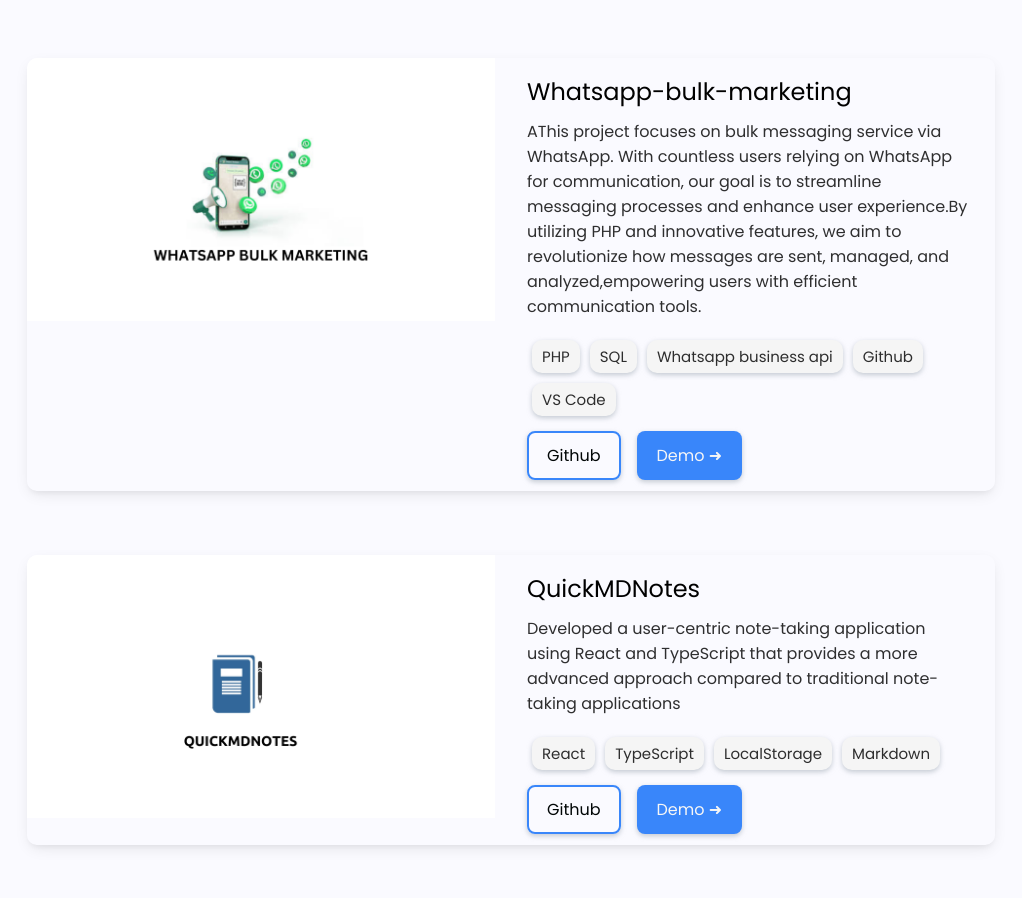
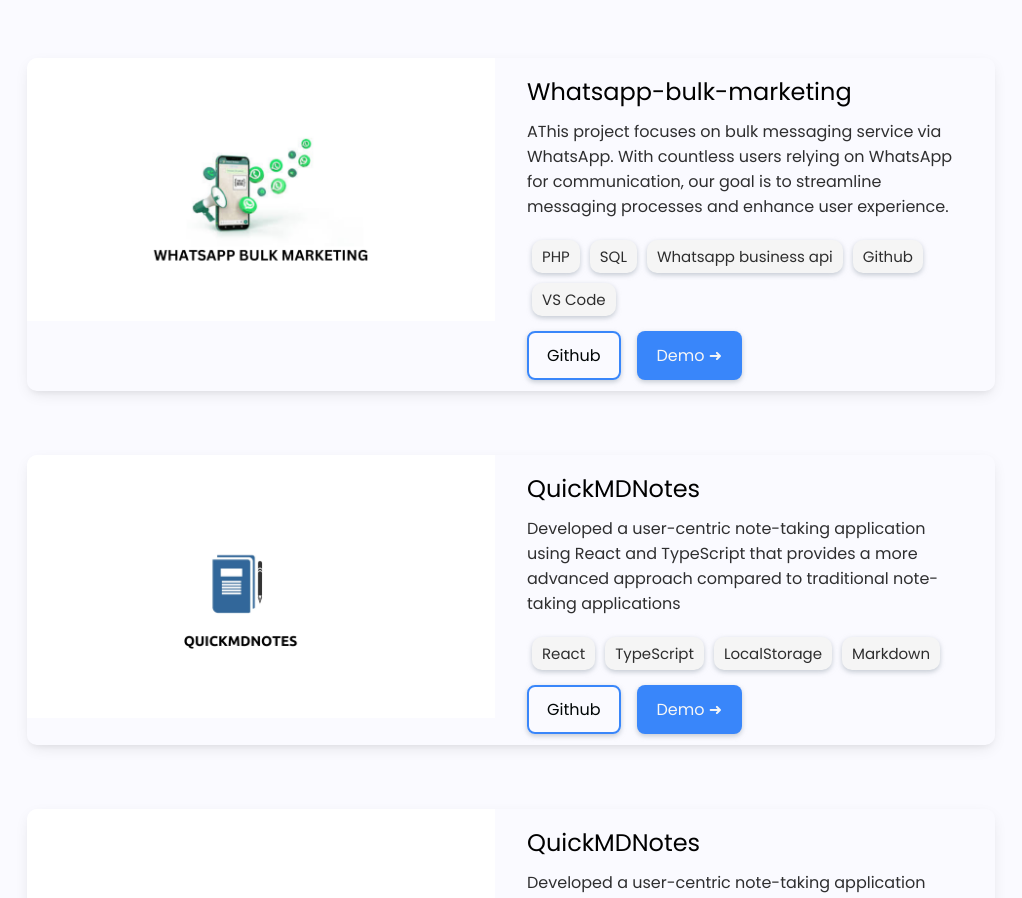
Before and after one commit to sejalkailashyadav/Portfolio, a React (Create React App) app: page / in a window 1280 px wide. Shown: the part 883-1781 px from the top of the page, without its empty margins (129-1151 px from the left). Built offline with nearby package versions, Linux system fonts and the light colour scheme.

Commit message:
Update ProjectData.js

```diff
--- a/src/data/ProjectData.js
+++ b/src/data/ProjectData.js
@@ -4,7 +4,7 @@
     img: "/whstapp bulk messaging logo.png",
     title: "Whatsapp-bulk-marketing",
     description:
-      "AThis project focuses on bulk messaging service via WhatsApp. With countless users relying on WhatsApp for communication, our goal is to streamline messaging processes and enhance user experience.By utilizing PHP and innovative features, we aim to revolutionize how messages are sent, managed, and analyzed,empowering users with efficient communication tools.",
+      "AThis project focuses on bulk messaging service via WhatsApp. With countless users relying on WhatsApp for communication, our goal is to streamline messaging processes and enhance user experience.",
     tech_stack: [ "PHP", "SQL" ,"Whatsapp business api","Github","VS Code"],
     github_url: "https://github.com/sejalyadav0818/whatsapp/",
     demo_url: "https://github.com/sejalyadav0818/whatsapp/",
```
